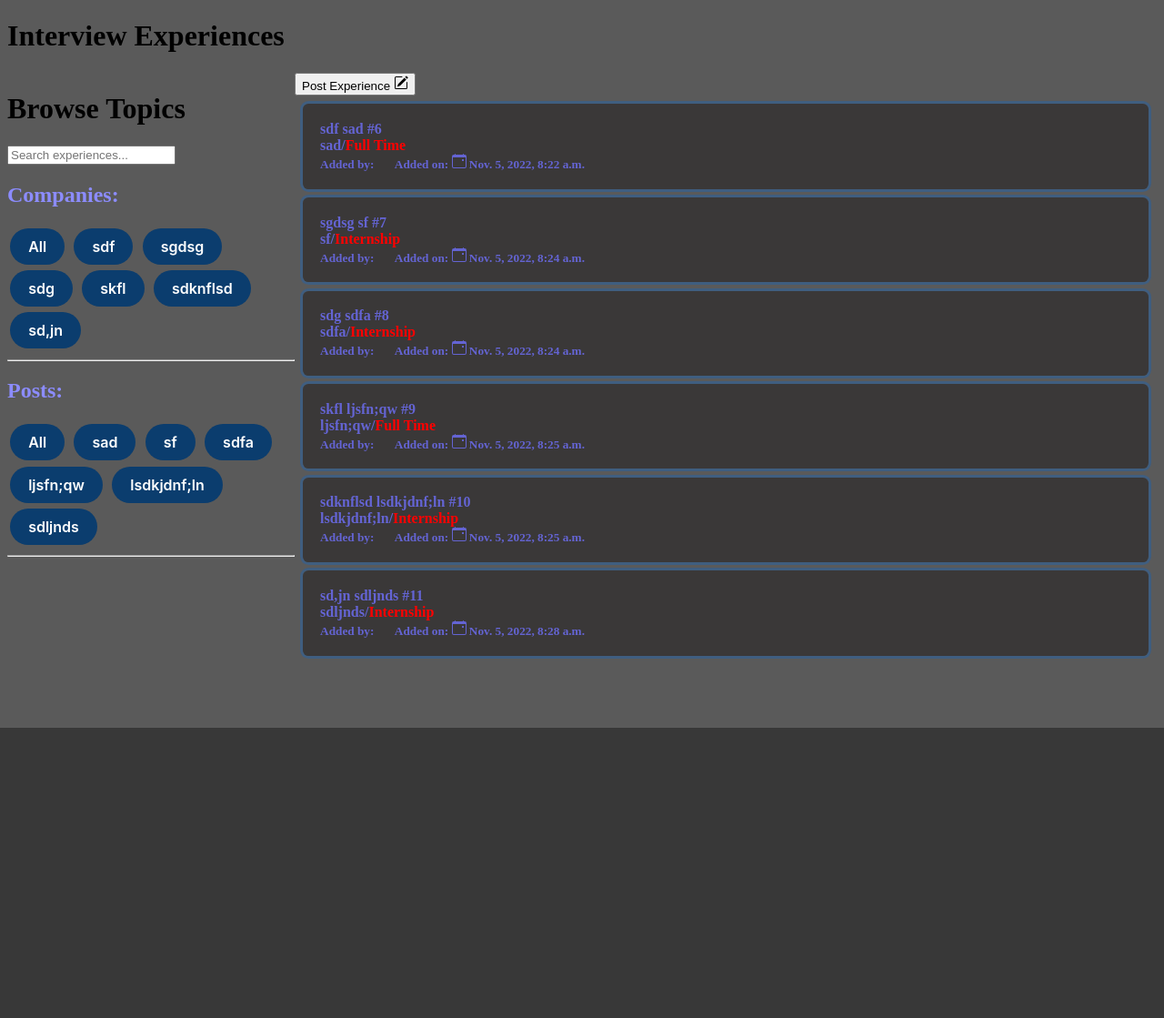
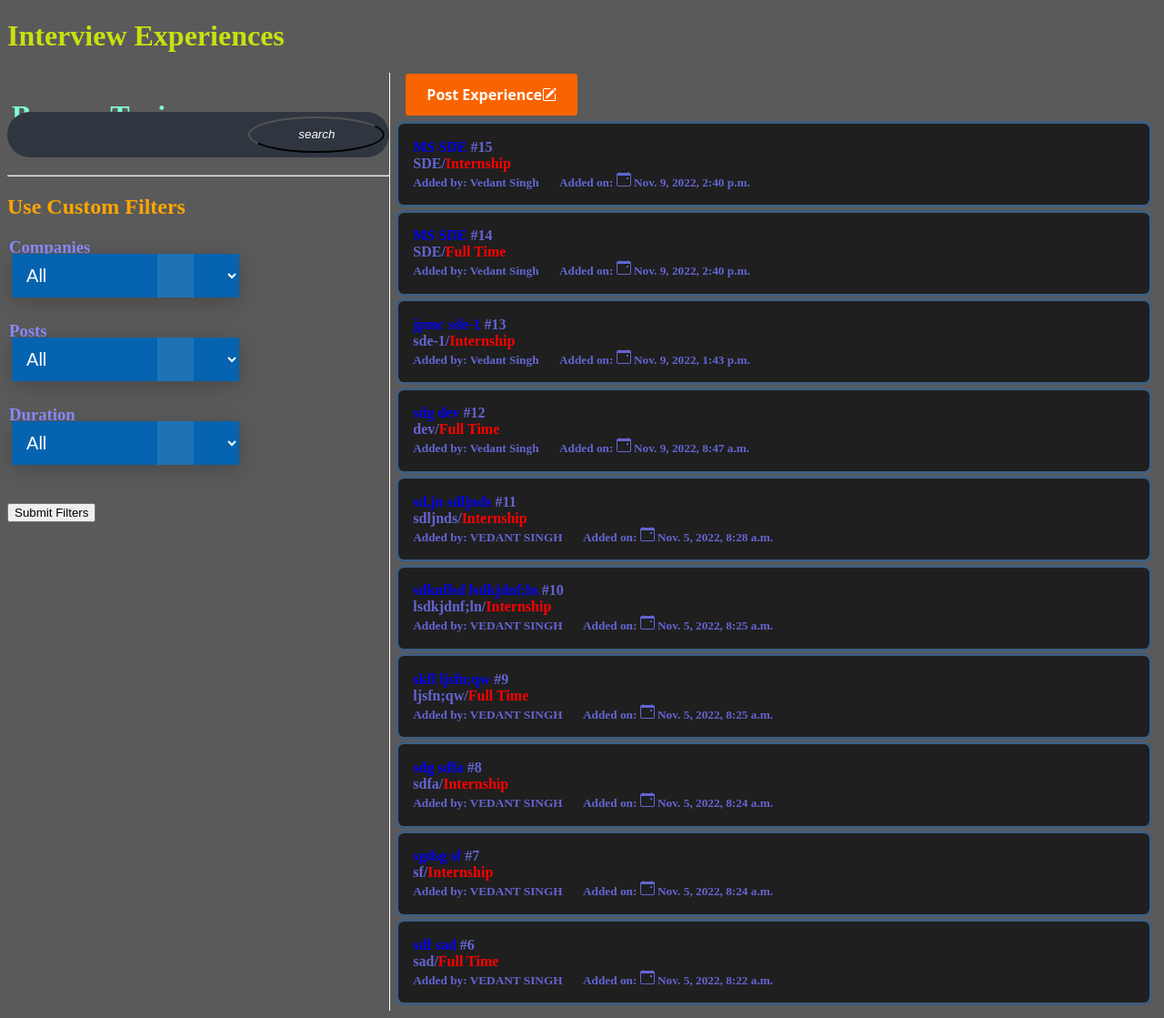
Before and after one commit to Vexed-Vectors/REC_auditions, a Django app: page /experiences/ in a window 1280 px wide. Shown: the whole page at 91% size. Before the commit the page ends 800 px from the top, so only its background shows below. Run offline with Django 4.2, Linux system fonts and the light colour scheme; the first user in the database is signed in; data comes from the database, SQL or seed files in the repository.

Commit message:
second commit

```diff
--- a/base/models.py
+++ b/base/models.py
@@ -9,5 +9,9 @@ class Experience(models.Model):
     date_added = models.DateTimeField(auto_now_add= True)
     content = models.CharField(max_length=500, null=True, blank=False)
     is_approved = models.BooleanField(default= False, null=True, blank=True)
+    duration = models.CharField(max_length=20, null=True, blank=False)
 
-    duration = models.CharField(max_length=20, null=True, blank=False)
+    def __str__(self):
+        return self.company
+    class Meta:
+        ordering = ['-date_added']
--- a/base/urls.py
+++ b/base/urls.py
@@ -6,7 +6,6 @@ urlpatterns = [
     path('', views.index, name='index' ),
     path('experiences/', views.experiences, name='experiences'),
     path('create-experience/', views.create_experience, name='create-experience'),
-
-
+    path('experience/<int:pk>', views.experienceDetail, name= 'experienceDetail'),
 
 ]
--- a/base/views.py
+++ b/base/views.py
@@ -3,7 +3,9 @@ from django.db.models import Q
 # Create your views here.
 from .models import Experience
 from django.contrib.auth.decorators import login_required
-
+# from django.core.mail import EmailMessgae
+from django.conf import settings
+from django.template.loader import render_to_string
 
 def index(request):
     return render(request, 'base/index.html')
@@ -17,8 +19,18 @@ def create_experience(request):
         company = request.POST['company']
         content = request.POST['content']
         dur = request.POST['dur']
-        experience = Experience.objects.create(user=user, post=post,company=company, content= content, duration=dur)
+        experience = Experience.objects.create(user=user, post=post,company=company, content= content, duration=dur, is_approved = False)
 
+        template = render_to_string('base/email.html' , {'experience':experience})
+    #     email = EmailMessage(
+    #     'Confirm experience',
+    #     template,
+    #     settings.EMAIL_HOST_USER,
+    #     ['vedu8051@gmail.com'],
+    # )
+
+    # email.fail.silently = False
+    # email.send()
         experience.save()
         return redirect('experiences')
 
@@ -27,21 +39,50 @@ def create_experience(request):
 
     }
     return render(request, 'base/create-experience.html',context)
-
+    #
 @login_required
 def experiences(request):
-    q=request.GET.get('q') if request.GET.get('q') != None else ''
-    experiences = Experience.objects.filter(
-        Q(company__icontains = q ) |
-        Q(content__icontains = q) |
-        Q(duration__icontains = q) |
-        Q(post__icontains = q)
-        )
 
-    # companies = Experience.objects.only('company')
+    experiences = Experience.objects.all()
+    companies = Experience.objects.values_list('company', flat=True ).distinct().order_by()
+    posts = Experience.objects.values_list('post', flat=True ).distinct().order_by()
+    durations = Experience.objects.values_list('duration', flat=True).distinct().order_by()
+
+
+
+    if request.method=='POST':
+
+        company = request.POST['company'] if request.POST['company'] != 'All' else ''
+        post = request.POST['post'] if request.POST['post'] != 'All' else ''
+        duration = request.POST['duration'] if request.POST['duration'] != 'All' else ''
+        experiences = Experience.objects.filter(Q(company__icontains = company) & Q(post__icontains= post) & Q(duration__icontains = duration))
+
+
+    else:
+        q=request.GET.get('q') if request.GET.get('q') != None else ''
+        experiences = Experience.objects.filter(
+            Q(company__icontains = q ) |
+            Q(content__icontains = q)  |
+            Q(duration__icontains = q) |
+            Q(post__icontains = q)
+            )
+
+
     context = {
         'experiences' : experiences,
-        # 'companies': companies,
+        'companies': companies,
+        'posts':posts,
+        'durations': durations,
+
     }
 
+
     return render (request, 'base/experiences.html', context)
+
+def experienceDetail(request, pk):
+    experience = Experience.objects.get(pk =pk)
+    context ={
+        'experience':experience
+
+    }
+    return render(request, 'base/detail.html', context)
--- a/static/base/styles/experiences.css
+++ b/static/base/styles/experiences.css
@@ -1,21 +1,138 @@
+
 body{
     background-color: rgba(0, 0, 0, 0.648);
 
+}
+h1{
+  color: rgb(201, 225, 15);
+}
 
+
+/* CSS */
+.button-5 {
+  align-items: center;
+  background-clip: padding-box;
+  background-color: #fa6400;
+  border: 1px solid transparent;
+  border-radius: .25rem;
+  box-shadow: rgba(0, 0, 0, 0.02) 0 1px 3px 0;
+  box-sizing: border-box;
+  color: #fff;
+  cursor: pointer;
+  display: inline-flex;
+  font-family: system-ui,-apple-system,system-ui,"Helvetica Neue",Helvetica,Arial,sans-serif;
+  font-size: 16px;
+  font-weight: 600;
+  justify-content: center;
+  line-height: 1.25;
+  margin: 0;
+  min-height: 3rem;
+  padding: calc(.875rem - 1px) calc(1.5rem - 1px);
+  position: relative;
+  text-decoration: none;
+  transition: all 250ms;
+  user-select: none;
+  -webkit-user-select: none;
+  touch-action: manipulation;
+  vertical-align: baseline;
+  width: auto;
 }
+
+.button-5:hover,
+.button-5:focus {
+  background-color: #fb8332;
+  box-shadow: rgba(0, 0, 0, 0.1) 0 4px 12px;
+}
+
+.button-5:hover {
+  transform: translateY(-1px);
+}
+
+.button-5:active {
+  background-color: #c85000;
+  box-shadow: rgba(0, 0, 0, .06) 0 2px 4px;
+  transform: translateY(0);
+}
+.Browse-Topics{
+  border-right: #ffffff;
+  border-width: 0;
+  border-right-width: 1px;
+
+  border-style: solid;
+}
+.Browse-Topics h1{
+  margin:5px;
+  position: absolute;
+  top:13%;
+  color: aquamarine;
+}
+
 a{
     text-decoration: none;
 }
+.searchBox {
+  position: relative;
+  top: 20%;
+  left: 50%;
+  transform:  translate(-50%,50%);
+  background: #2f3640;
+  height: 40px;
+  border-radius: 40px;
+  padding: 5px;
 
-h2{
+}
+
+.searchBox:hover > .searchInput {
+  width: 240px;
+  padding: 0 6px;
+}
+
+.searchBox:hover > .searchButton {
+background: white;
+color : #2f3640;
+}
+
+.searchButton {
+  color: white;
+  float: right;
+  width: 150px;
+  height: 40px;
+  border-top-left-radius:50%;
+  border-bottom-left-radius: 50%;
+  border-bottom-right-radius: 50%;
+  border-top-right-radius: 50%;
+  background: #2f3640;
+  display: flex;
+  justify-content: center;
+  align-items: center;
+  transition: 0.4s;
+}
+
+.searchInput {
+  border:none;
+  background: none;
+  outline:none;
+  float:left;
+  padding: 0;
+  color: white;
+  font-size: 16px;
+  transition: 0.4s;
+  line-height: 40px;
+  width: 0px;
+
+}
+
+
+h3{
     color: rgb(140, 140, 255);
+    margin:2px;
 }
 .home-container{
     display: grid;
-    grid-template-columns: 1fr 3fr;
+    grid-template-columns: 2fr 4fr;
 }
 .experience-card{
-    background-color: rgba(41, 39, 39, 0.66);
+    background-color: rgba(0, 0, 0, 0.66);
 
     box-shadow: rgba(3, 102, 214, 0.3) 0px 0px 0px 3px;
     border-radius: 0.50vw;
@@ -83,3 +200,48 @@ h4,h5{
   background: rgba(0, 0, 0, .08);
   color: rgba(0, 0, 0, .3);
 }
+
+.box {
+  position: relative;
+  top: 13%;
+  left:25%;
+  transform: translate(-50%, -50%);
+}
+
+.box select {
+  background-color: #0563af;
+  color: white;
+  padding: 12px;
+  width: 250px;
+  border: none;
+  font-size: 20px;
+  box-shadow: 0 5px 25px rgba(0, 0, 0, 0.2);
+  -webkit-appearance: button;
+  appearance: button;
+  outline: none;
+}
+
+.box::before {
+  content: "\f13a";
+  font-family: FontAwesome;
+  position: absolute;
+  top: 0;
+  right: 0;
+  width: 20%;
+  height: 100%;
+  text-align: center;
+  font-size: 28px;
+  line-height: 45px;
+  color: rgba(255, 255, 255, 0.5);
+  background-color: rgba(255, 255, 255, 0.1);
+  pointer-events: none;
+}
+
+.box:hover::before {
+  color: rgba(255, 255, 255, 0.6);
+  background-color: rgba(255, 255, 255, 0.2);
+}
+
+.box select option {
+  padding: 30px;
+}
--- a/templates/base/experiences.html
+++ b/templates/base/experiences.html
@@ -6,6 +6,7 @@
     <meta http-equiv="X-UA-Compatible" content="IE=edge" />
     <meta name="viewport" content="width=device-width, initial-scale=1.0" />
     <link rel="stylesheet" href="{% static 'base/styles/experiences.css' %}" />
+
     <title>Document</title>
   </head>
   <body>
@@ -13,45 +14,77 @@
     <div class="home-container">
       <div class="Browse-Topics">
         <h1>Browse Topics</h1>
-        <div>
-            <form action="" action="{% url 'experiences' %}">
-                <input type="text" name="q" placeholder="Search experiences...">
+        <br />
+        <form action="{% url 'experiences' %}">
+          <div class="searchBox">
+            <input
+              class="searchInput"
+              type="text"
+              name="q"
+              placeholder="Search"
+            />
+            <button class="searchButton" href="{% url 'experiences' %}">
+              <i class="material-icons"> search </i>
+            </button>
+          </div>
+        </form>
+        <br />
 
-            </form>
-        </div>
-        <h2>
-            Companies:
+        <br />
+        <hr />
 
-        </h2>
-        <span>
-              <a href="{% url 'experiences' %}"><button class="button-18"> All</button></a>
-        </span>
-        {% for experience in experiences %}
-        <span>
-            <a href="{% url 'experiences' %}?q={{experience.company}}"><button class="button-18"> {{experience.company}}</button></a>
-        </span>
-            {% endfor %}
-            <hr>
+        <h2 style="color: orange">Use Custom Filters</h2>
+        <form action="{% url 'experiences' %}" method="POST">
+          {% csrf_token %}
 
-        <h2>
-            Posts:
+          <h3>Companies</h3>
+          <br />
 
-        </h2>
-        <span>
-            <a href="{% url 'experiences' %}"><button class="button-18"> All</button></a>
-      </span>
-      {% for experience in experiences %}
-        <span>
-            <a href="{% url 'experiences' %}?q={{experience.post}}"><button class="button-18"> {{experience.post}}</button></a>
-        </span>
-            {% endfor %}
-            <hr>
+          <div class="box" style="width: 200px">
+            <select name="company">
+              <option value="All">All</option>
+              {% for company in companies%}
 
+              <option value="{{company}}">{{company}}</option>
+              {% endfor %}
+            </select>
+          </div>
+
+          <h3>Posts</h3>
+          <br />
+
+          <div class="box" style="width: 200px">
+            <select name="post">
+              <option value="All">All</option>
+              {% for post in posts %}
+              <option value="{{post}}">{{post}}</option>
+              {% endfor %}
+            </select>
+          </div>
+
+          <h3>Duration</h3>
+          <br />
+          <div class="box" style="width: 200px">
+            <select name="duration">
+              <option value="All">All</option>
+              {% for duration in durations %}
+
+              <option value="{{duration}}">{{duration}}</option>
+
+              {% endfor %}
+            </select>
+          </div>
+
+          <br />
+
+          <input type="submit" value="Submit Filters" />
+        </form>
       </div>
 
       <div class="main">
+        &nbsp &nbsp
         <a href="{% url 'create-experience' %}"
-          ><button>
+          ><button class="button-5" role="button">
             Post Experience
             <svg
               xmlns="http://www.w3.org/2000/svg"
@@ -71,13 +104,21 @@
             </svg>
           </button>
         </a>
+        {% comment %} <span class="Internship">
+          <a href=""> <button>Internship</button> </a>
+        </span>
+        <span class="Full-Time">
+          <a href=""> <button>Full Time</button> </a>
+        </span> {% endcomment %}
 
         {% for experience in experiences %}
 
         <div class="experience-card">
           <div class="content">
             <h4>
-              <strong>{{experience.company}} {{experience.post}}</strong>
+              <a href="{% url 'experienceDetail' experience.id %}"
+                ><strong>{{experience.company}} {{experience.post}}</strong></a
+              >
               #{{experience.id}}
             </h4>
             <h4>
@@ -86,7 +127,8 @@
               >
             </h4>
             <h5>
-              Added by: {{user.get_full_name}} &nbsp &nbsp &nbsp Added on:
+              Added by: {{experience.user.get_full_name}} &nbsp &nbsp &nbsp
+              Added on:
               <svg
                 xmlns="http://www.w3.org/2000/svg"
                 width="16"
```
Also changed, not shown: REC/settings.py (+8 -0 lines), templates/base/detail.html (added, +18 -0 lines), templates/base/email.html (added, +10 -0 lines), db.sqlite3.
